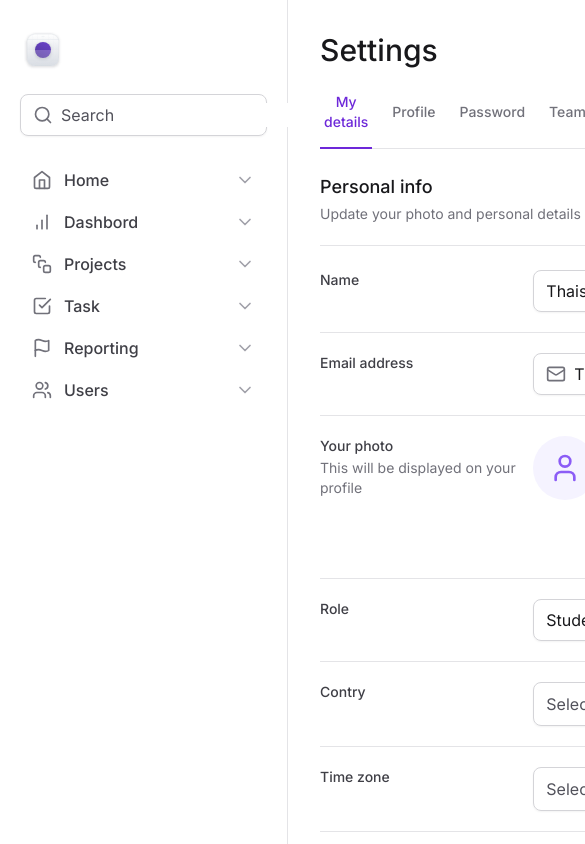
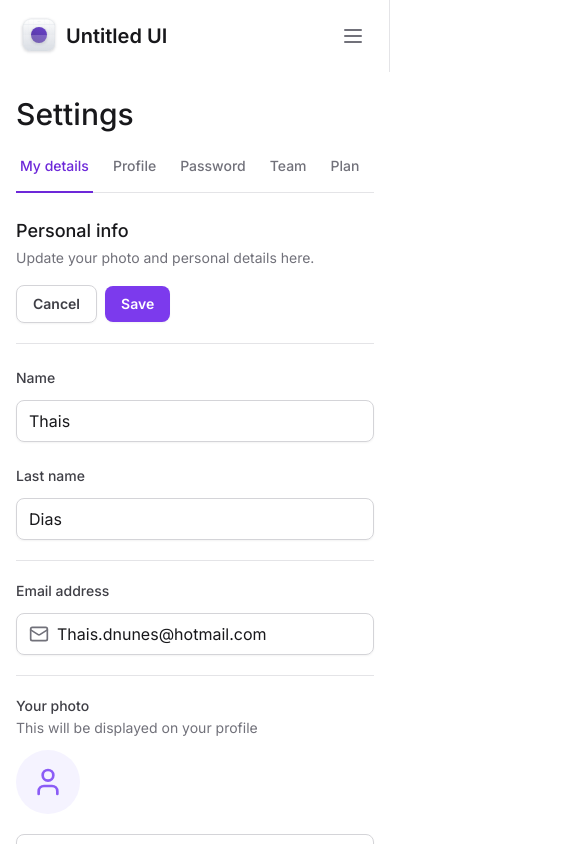
Before and after one commit to Thais-DN/dashboard-tailwind, a Next.js app: page / in a window 390 px wide. Shown: the top 844 px of the page, 585 px wide, since content can reach past the window. Built offline with nearby package versions, Linux system fonts and the light colour scheme.

Commit message:
Tornando responsivo

```diff
--- a/package.json
+++ b/package.json
@@ -10,6 +10,8 @@
   },
   "dependencies": {
     "@formkit/auto-animate": "^0.8.1",
+    "@radix-ui/react-collapsible": "^1.0.3",
+    "@radix-ui/react-scroll-area": "^1.0.5",
     "@radix-ui/react-select": "^2.0.0",
     "@radix-ui/react-tabs": "^1.0.4",
     "framer-motion": "^11.0.3",
@@ -17,6 +19,7 @@
     "next": "14.1.0",
     "react": "^18",
     "react-dom": "^18",
+    "tailwind-merge": "^2.2.1",
     "tailwind-variants": "^0.2.0"
   },
   "devDependencies": {
--- a/src/app/components/SettingsTabs/TabItem.tsx
+++ b/src/app/components/SettingsTabs/TabItem.tsx
@@ -15,7 +15,7 @@
         value={value}
         className="relative group px-1 pb-4 text-sm font-medium text-zinc-500 hover:text-violet-700 data-[state=active]:text-violet-700 outline-none"
         >
-            <span className="rounded group-focus-visible:ring-2 group-focus-visible:ring-violet-400 group-focus-visible:ring-offset-4 ">{title}</span>
+            <span className="whitespace-nowrap rounded group-focus-visible:ring-2 group-focus-visible:ring-violet-400 group-focus-visible:ring-offset-4 ">{title}</span>
 
             {isSelected && (
                 <motion.div
--- a/src/app/components/SettingsTabs/index.tsx
+++ b/src/app/components/SettingsTabs/index.tsx
@@ -2,12 +2,15 @@
 import * as Tabs from "@radix-ui/react-tabs"
 import { TabItem } from "./TabItem"
 import { useState } from "react"
+import * as ScrollArea from "@radix-ui/react-scroll-area"
 
 export function SettingsTabs() {
     const [currentTab, setCurrentTab] = useState("tab1")
 
     return (
         <Tabs.Root value={currentTab} onValueChange={setCurrentTab}>
+            <ScrollArea.Root className="w-full" type="scroll">
+                <ScrollArea.Viewport className="w-full overflow-x-scroll">
                     <Tabs.List className="mt-6 flex w-full items-center gap-4 border-b border-zinc-200">
                         <TabItem value="tab1" title="My details" isSelected={currentTab === "tab1"}/>
                         <TabItem value="tab2" title="Profile" isSelected={currentTab === "tab2"}/>
@@ -20,6 +23,12 @@
                         <TabItem value="tab9" title="Integrations" isSelected={currentTab === "tab9"}/>
                         <TabItem value="tab10" title="API" isSelected={currentTab === "tab10"}/>
                     </Tabs.List>
+                </ScrollArea.Viewport>
+
+                <ScrollArea.Scrollbar className="flex h-05 translate-y-1.5 touch-none select-none flex-col bg-zinc-100" orientation="horizontal">
+                    <ScrollArea.Thumb className="relative flex-1 rounded-lg bg-zinc-300" />
+                </ScrollArea.Scrollbar>
+            </ScrollArea.Root>
             </Tabs.Root>
     )
 }
--- a/src/app/components/Sidebar/Logo.tsx
+++ b/src/app/components/Sidebar/Logo.tsx
@@ -1,7 +1,7 @@
 
 export function Logo() {
   return (
-    <strong className="mx-1 flex items-center gap-2 text-xl font-semibold text-zinc-900">
+    <strong className="mx-1 flex items-center gap-2 text-xl font-semibold text-zinc-900 dark:text-zinc-100">
         <svg
         width={38}
         height={38}
@@ -204,7 +204,7 @@
             </clipPath>
         </defs>
         </svg>
-        <span className="sr-only">Untitled UI</span>
+        <span className="">Untitled UI</span>
     </strong>
   )
 }
--- a/src/app/components/Sidebar/index.tsx
+++ b/src/app/components/Sidebar/index.tsx
@@ -1,16 +1,28 @@
-import { Cog, LifeBuoy, Search } from "lucide-react";
+"use client"
+
+import { Cog, LifeBuoy, Menu, Search } from "lucide-react";
 import { Logo } from "./Logo";
 import { BarChart, CheckSquare, Flag, Home, SquareStack, Users } from "lucide-react";
 import { NavItem } from "./NavItem";
 import { UsedSpaceWidget } from "./UsedSpaceWidget";
 import { Profile } from "./Profile";
 import { InputControl, InputPrefix, InputRoot } from "../Input";
+import * as Collapsible from "@radix-ui/react-collapsible";
+import { Button } from "../Button";
 
 export function Sidebar() {
     return (
-        <aside className="flex flex-col gap-6 border-r border-zinc-200 px-5 py-8">
-           <Logo />
+        <Collapsible.Root className="flex flex-col gap-6 border-r border-zinc-200 dark:border-zinc-900 p-4 fixed left-0 top-0 right-0 z-20 bg-white dark:bg-zinc-800 data-[state=open]:bottom-0 lg:data-[state=close]:bottom-0 lg:right-auto lg:w-80 lg:border-r lg:px-5 lg:py-8>">
+           <div className="flex items-center justify-between">
+            <Logo />
+            <Collapsible.Trigger asChild className="lg:hidden">
+                <Button variant="ghost">
+                    <Menu className="h-6 w-6" />
+                </Button>
+            </Collapsible.Trigger>
+           </div>
 
+           <Collapsible.Content forceMount className="flex flex-1 flex-col gap-6 data-[state=closed]:hidden lg:data-[state=closed]:flex">
            <InputRoot>
             <InputPrefix>
                 <Search className="h-5 w-5 text-zinc-500" />
@@ -39,6 +51,7 @@
 
                 <Profile />
            </div>
-        </aside>
+           </Collapsible.Content>
+        </Collapsible.Root>
     )
 }
--- a/src/app/layout.tsx
+++ b/src/app/layout.tsx
@@ -18,9 +18,9 @@
   return (
     <html lang="en" className="antialiased">
       <body className={inter.className}>
-          <div className="grid min-h-screen grid-cols-app">
+          <div className="min-h-screen lg:grid lg:grid-cols-app">
             <Sidebar />
-            <main className="px-8 pb-12 pt-8">{children}</main>
+            <main className="max-w-[100vw] px-4 pb-12 pt-24 lg:col-start-2">{children}</main>
           </div>
         </body>
     </html>
--- a/src/app/page.tsx
+++ b/src/app/page.tsx
@@ -15,7 +15,7 @@
             <SettingsTabs />
 
             <div className="mt-6 flex flex-col">
-                <div className="flex items-center justify-between pb-5 border-b border-zinc-200">
+                <div className="flex flex-col justify-between gap-4 pb-5 border-b border-zinc-200 lg:flex-row lg:items-center">
                     <div className="space-y-1">
                         <h2 className="text-lg font-medium text-zinc-900">Personal info</h2>
                         <span className="text-sm text-zinc-500">Update your photo and personal details here.</span>
@@ -37,20 +37,22 @@
                 </div>
 
                 <form id="settings" className="mt-6 flex flex-col w-full gap-5 divide-y divide-zinc-200">
-                    <div className="grid gap-3 grid-cols-form">
+                    <div className="flex flex-col lg:grid gap-3 lg:grid-cols-form">
                         <label htmlFor="firstName" className="text-sm font-medium text-zinc-700">Name</label>
-                        <div className="grid gap-6 grid-cols-2">
+                        <div className="flex flex-col lg:grid gap-6 lg:grid-cols-2">
                             <Input.InputRoot>
                                 <Input.InputControl id="firstName" defaultValue="Thais" />
                             </Input.InputRoot>
-
-                            <Input.InputRoot>
-                                <Input.InputControl defaultValue="Dias" />
-                            </Input.InputRoot>
+                            <div className="flex flex-col gap-3 lg:block">
+                                <label htmlFor="lastName" className="text-sm font-medium lg:sr-only text-zinc-700">Last name</label>
+                                <Input.InputRoot>
+                                    <Input.InputControl defaultValue="Dias" />
+                                </Input.InputRoot>
+                            </div>
                         </div>
                     </div>
 
-                    <div className="grid gap-3 grid-cols-form pt-5">
+                    <div className="flex flex-col lg:grid gap-3 lg:grid-cols-form pt-5">
                         <label htmlFor="email" className="text-sm font-medium text-zinc-700">
                             Email address
                         </label>
@@ -62,7 +64,7 @@
                         </Input.InputRoot>
                     </div>
 
-                    <div className="grid gap-3 grid-cols-form pt-5">
+                    <div className="flex flex-col lg:grid gap-3 lg:grid-cols-form pt-5">
                         <label htmlFor="photo" className="text-sm font-medium text-zinc-700">
                             Your photo
                             <span className="mt-0.5 text-sm font-normal text-zinc-500 block">
@@ -70,7 +72,7 @@
                             </span>
                         </label>
                         <div>
-                            <FileInput.Root className="flex items-start gap-5">
+                            <FileInput.Root className="flex flex-col lg:items-start gap-5 lg:flex-row">
                                 <FileInput.ImagePreview />
                                 <FileInput.Trigger />
                                 <FileInput.Control />
@@ -78,7 +80,7 @@
                         </div>
                     </div>
 
-                    <div className="grid gap-3 grid-cols-form pt-5">
+                    <div className="flex flex-col lg:grid gap-3 lg:grid-cols-form pt-5">
                         <label htmlFor="role" className="text-sm font-medium text-zinc-700">
                             Role
                         </label>
@@ -87,7 +89,7 @@
                         </Input.InputRoot>
                     </div>
 
-                    <div className="grid gap-3 grid-cols-form pt-5">
+                    <div className="flex flex-col lg:grid gap-3 lg:grid-cols-form pt-5">
                         <label
                             htmlFor="contry"
                             className="text-sm font-medium text-zinc-700"
@@ -101,7 +103,7 @@
 
                     </div>
 
-                    <div className="grid gap-3 grid-cols-form pt-5">
+                    <div className="flex flex-col lg:grid gap-3 lg:grid-cols-form pt-5">
                         <label htmlFor="timezone" className="text-sm font-medium text-zinc-700">
                             Time zone
                         </label>
@@ -111,7 +113,7 @@
                         </Select>
                     </div>
 
-                    <div className="grid gap-3 grid-cols-form pt-5">
+                    <div className="flex flex-col lg:grid gap-3 lg:grid-cols-form pt-5">
                         <label htmlFor="bio" className="text-sm font-medium text-zinc-700">
                             Bio
                             <span className="mt-0.5 text-sm font-normal text-zinc-500 block">
@@ -151,7 +153,7 @@
                         </div>
                     </div>
 
-                    <div className="grid gap-3 grid-cols-form pt-5">
+                    <div className="flex flex-col lg:grid gap-3 lg:grid-cols-form pt-5">
                         <label htmlFor="projects" className="text-sm font-medium text-zinc-700">
                             Portfolio projects
                             <span className="mt-0.5 text-sm font-normal text-zinc-500 block">
```
Also changed, not shown: 1 other file (tests, documents, lock files or other folders). Lines whose indentation alone changed are shown as unchanged.
